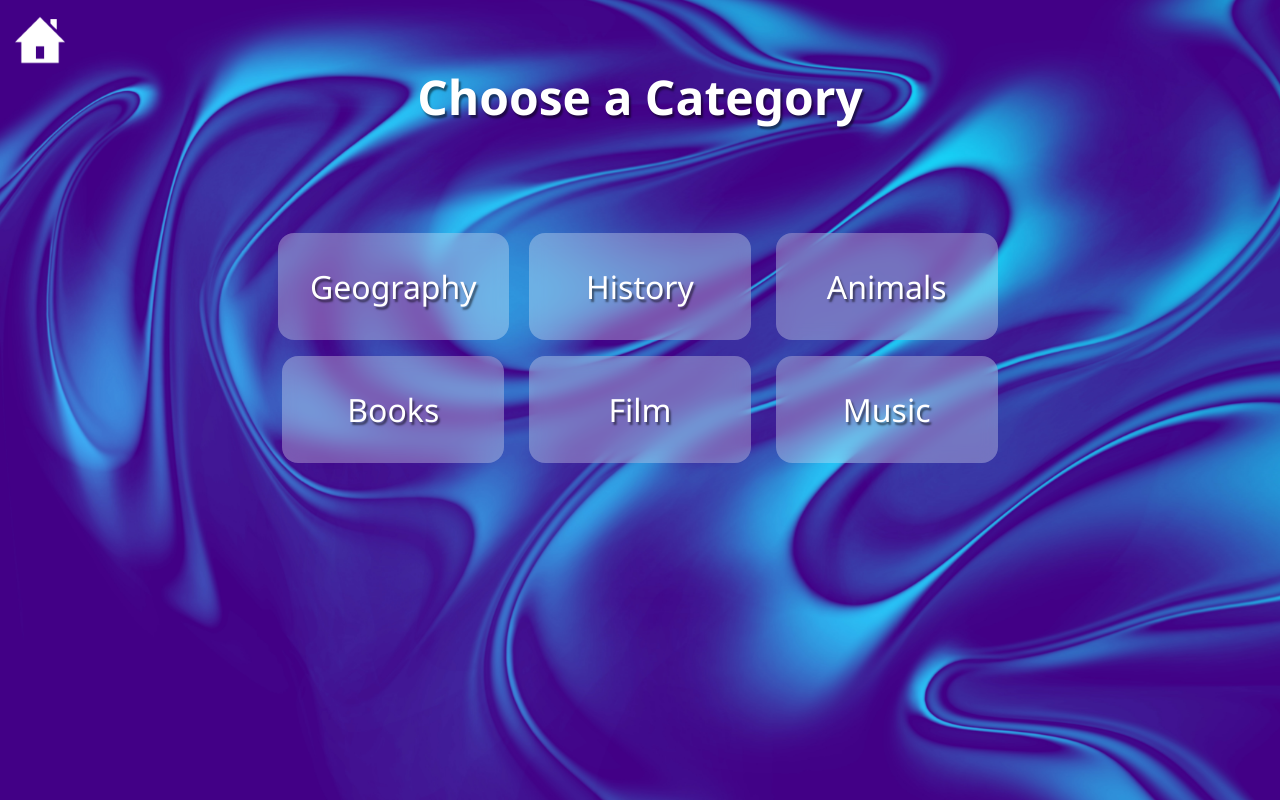
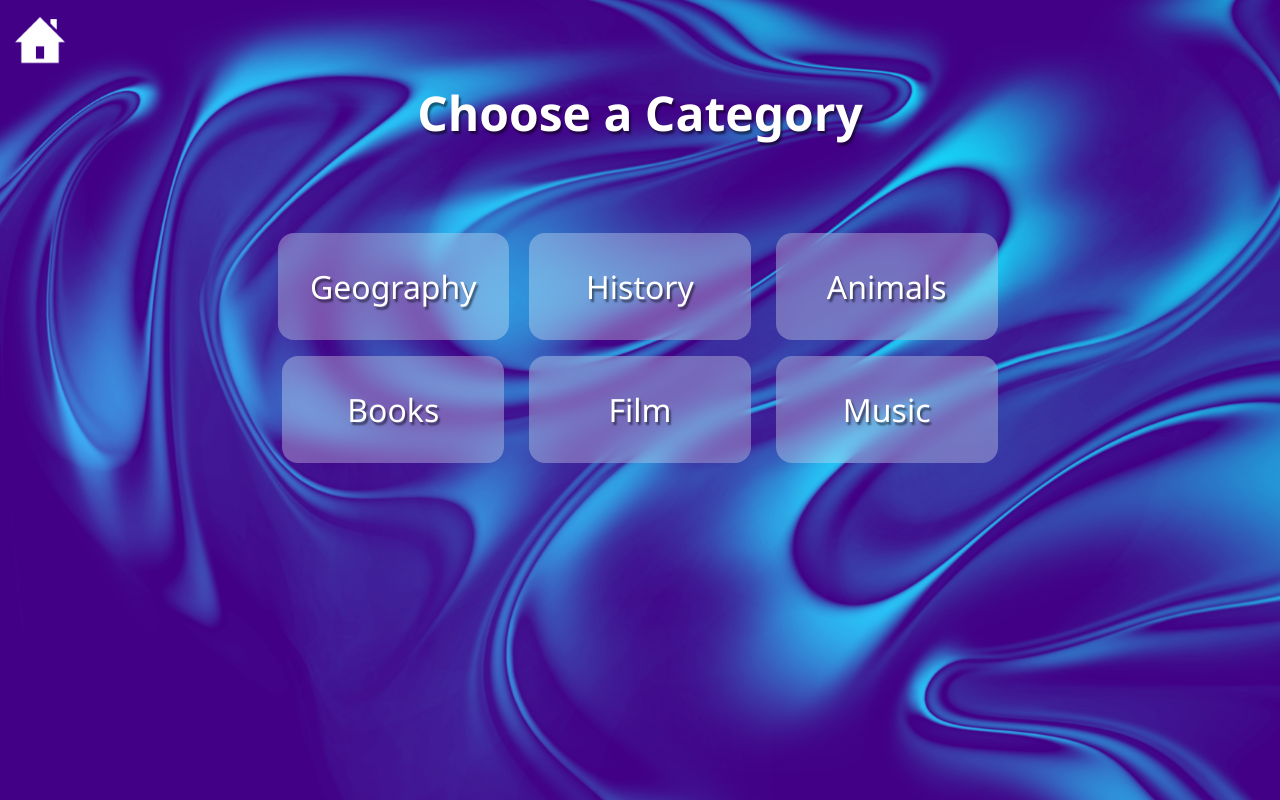
Before and after one commit to RaspberryChaos/trivia-app, a Next.js app: page /quiz in a window 1280 px wide. Built offline with nearby package versions, Linux system fonts and the light colour scheme.

Commit message:
heading margin changed

```diff
--- a/styles/globals.css
+++ b/styles/globals.css
@@ -48,7 +48,7 @@ a {
 
 .heading {
   text-shadow: var(--txt-shadow);
-  margin: 4rem;
+  margin-top: 5rem;
 }
 
 .choice {
@@ -115,6 +115,8 @@ h2 {
 @media (min-width : 768px) {
   .heading {
     font-size: 3rem;
+    margin-top: 5rem;
+    margin-bottom: 3rem;
 }
   .choice {
     font-size: 2rem;
```
